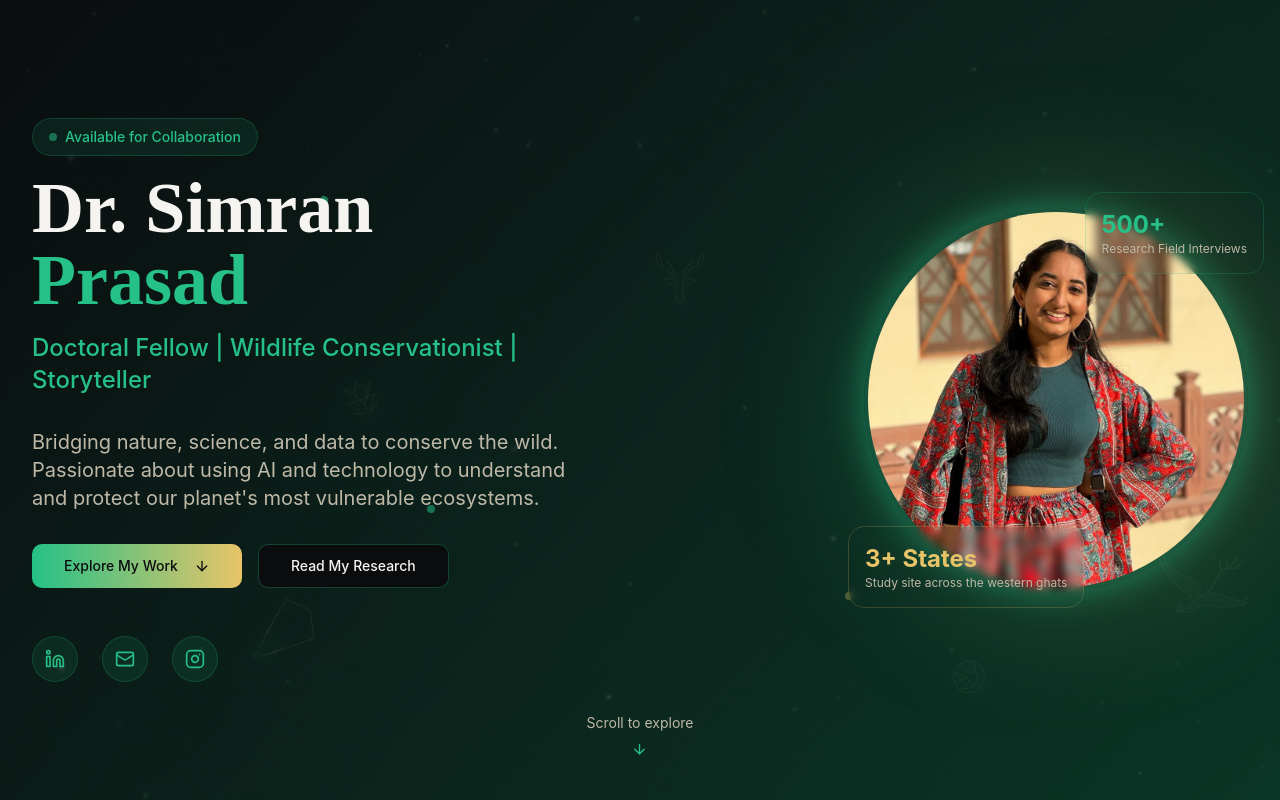
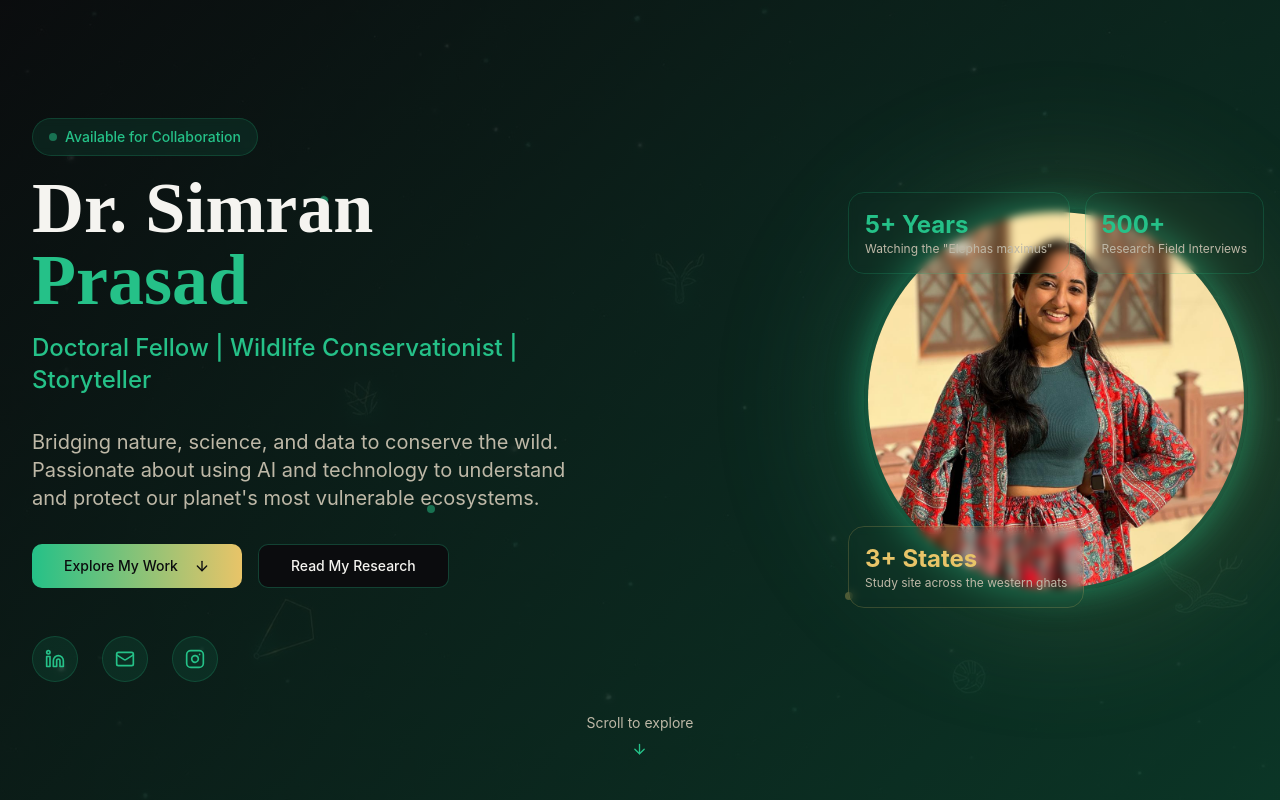
Before and after one commit to rsprasad20/simran-wild-glow, a React (Vite) app: page / in a window 1280 px wide. Shown: the top 800 px of the page. Built offline with nearby package versions, Linux system fonts and the light colour scheme.

Commit message:
Add elephant observation badge

```diff
--- a/src/components/HeroSection.tsx
+++ b/src/components/HeroSection.tsx
@@ -119,6 +119,11 @@ const HeroSection = () => {
                 <div className="text-xs text-muted-foreground">Research Field Interviews</div>
               </div>
 
+              <div className="absolute -top-4 -left-4 bg-card-gradient rounded-2xl p-4 border border-wildlife-emerald/20 backdrop-blur-sm">
+                <div className="text-2xl font-bold text-wildlife-emerald">5+ Years</div>
+                <div className="text-xs text-muted-foreground">Watching the "Elephas maximus"</div>
+              </div>
+
               <div className="absolute -bottom-4 -left-4 bg-card-gradient rounded-2xl p-4 border border-wildlife-gold/20 backdrop-blur-sm">
                 <div className="text-2xl font-bold text-wildlife-gold">3+ States</div>
                 <div className="text-xs text-muted-foreground">Study site across the western ghats</div>
```
